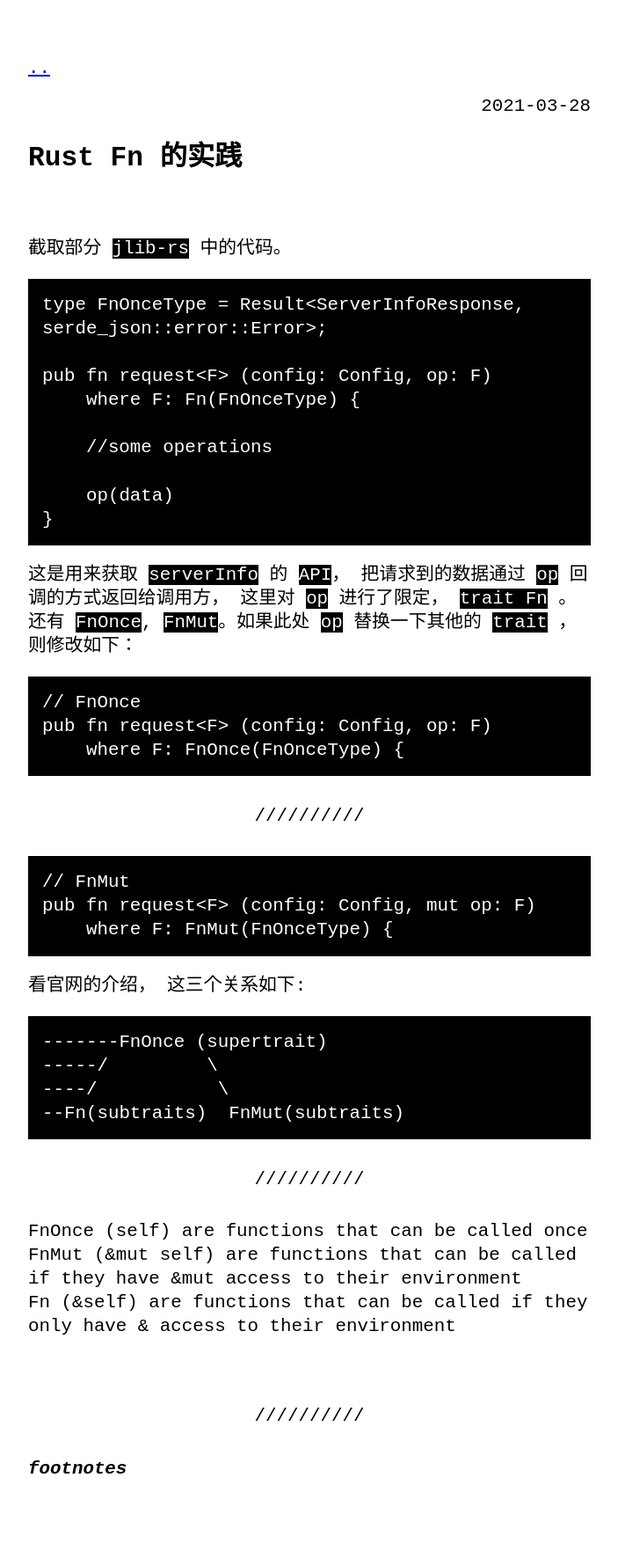
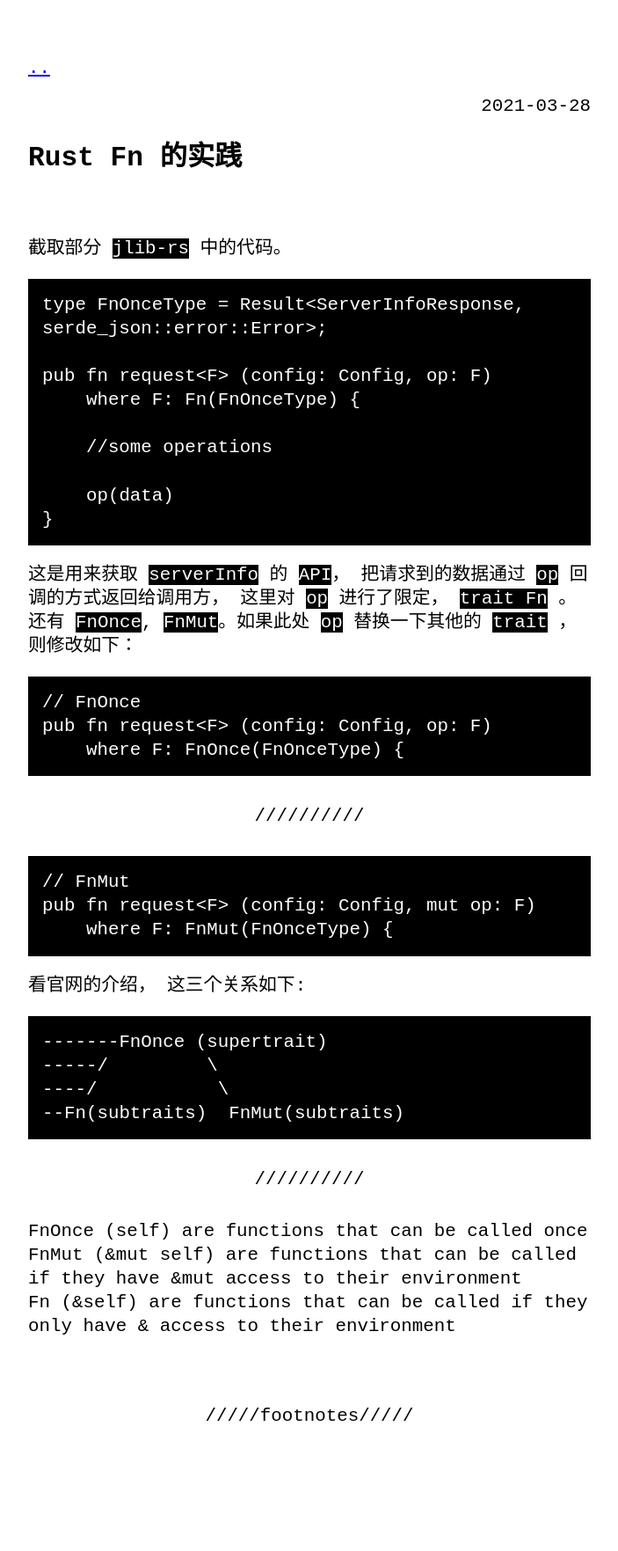
Before and after one commit to zTgx/zTgx.github.io, a Jekyll site: the page built from _posts/2021-03-28-03.md, in a window 1280 px wide. Shown: the whole page at 88% size, without its empty margins (288-991 px from the left). Built offline with Jekyll 4.4.1, drawn with Linux system fonts in a browser that asks for light colours; after the commit the page ends 1720 px from its top, so only the background shows below that.

Commit message:
Update 2021-03-28-03.md

```diff
--- a/_posts/2021-03-28-03.md
+++ b/_posts/2021-03-28-03.md
@@ -51,8 +51,8 @@
 <br>
 
 ---
-***footnotes***
+{: data-content="footnotes"}
 
-[0]: [FnOnce](https://doc.rust-lang.org/std/ops/trait.FnOnce.html)
-[1]: [FnMut](https://doc.rust-lang.org/std/ops/trait.FnMut.html)
-[2]: [Fn](https://doc.rust-lang.org/std/ops/trait.Fn.html)
+[^1]: [FnOnce](https://doc.rust-lang.org/std/ops/trait.FnOnce.html)
+[^2]: [FnMut](https://doc.rust-lang.org/std/ops/trait.FnMut.html)
+[^3]: [Fn](https://doc.rust-lang.org/std/ops/trait.Fn.html)
```
